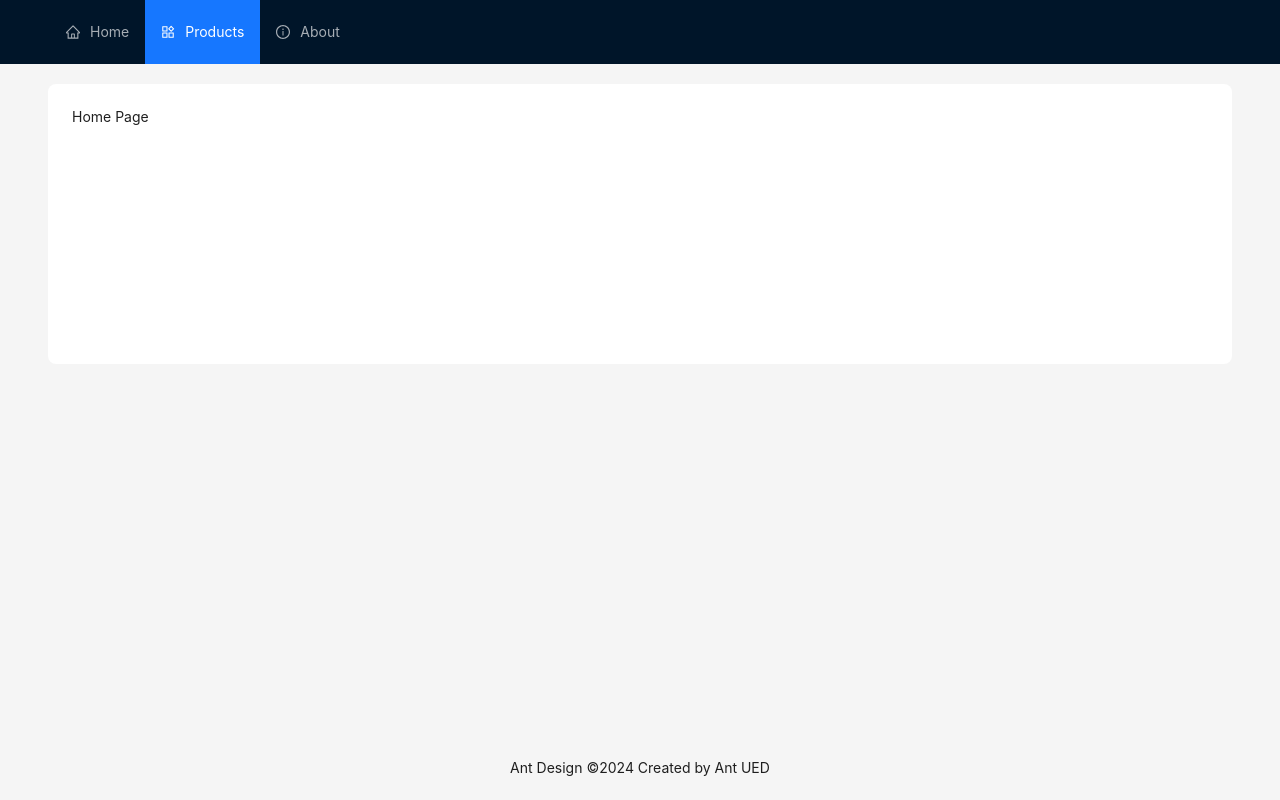
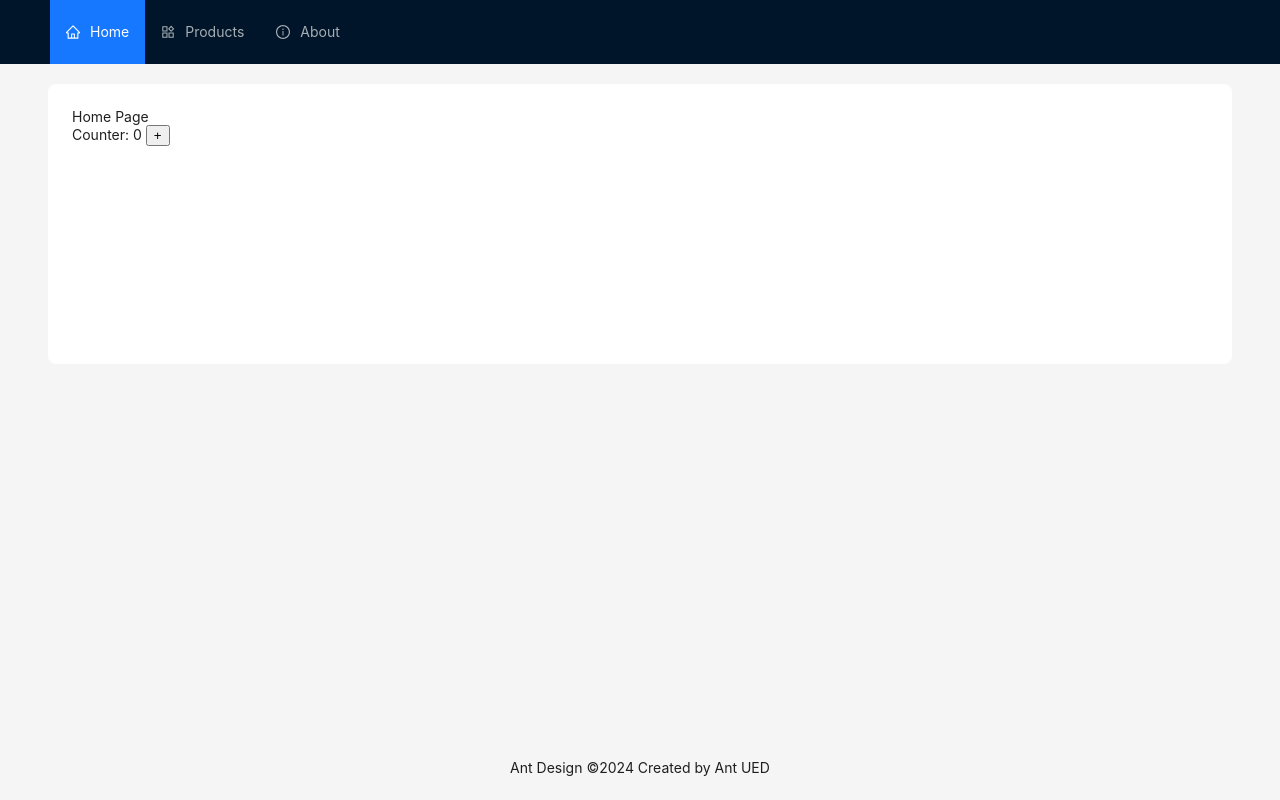
Before and after one commit to vladtymo/React-Shop-SPD221, a React (Create React App) app: page / in a window 1280 px wide. Built offline with nearby package versions, Linux system fonts and the light colour scheme.

Commit message:
Counter example

```diff
--- a/src/App.css
+++ b/src/App.css
@@ -7,3 +7,7 @@
   flex-direction: column;
   min-height: 100vh;
 }
+
+.red {
+  color: red;
+}
--- a/src/App.js
+++ b/src/App.js
@@ -15,7 +15,6 @@ const App = () => {
   return (
     <Layout className='Layout'>
       <Header />
-
       <Content
         style={{
           padding: '0 48px',
--- /dev/null
+++ b/src/components/Counter.js
@@ -0,0 +1,21 @@
+import React, { useState } from 'react'
+
+export default function Counter() {
+
+    const [count, setCount] = useState(0);
+
+    const increment = () => {
+        // ++count;             // does not change DOM HTML
+        setCount(count + 1);    // change DOM HTML
+        console.log(count);
+    }
+
+    return (
+        <>
+            <div>
+                <span className={count > 10 ? "red" : ""}>Counter: {count} </span>
+                <button onClick={increment}>+</button>
+            </div>
+        </>
+    )
+}
--- a/src/components/Header.js
+++ b/src/components/Header.js
@@ -34,7 +34,7 @@ export default function Header() {
             <Menu
                 theme="dark"
                 mode="horizontal"
-                defaultSelectedKeys={['2']}
+                defaultSelectedKeys={['1']}
                 items={items}
                 style={{
                     flex: 1,
--- a/src/components/Home.js
+++ b/src/components/Home.js
@@ -1,7 +1,11 @@
 import React from 'react'
+import Counter from './Counter'
 
 export default function Home() {
     return (
-        <div>Home Page</div>
+        <>
+            <div>Home Page</div>
+            <Counter />
+        </>
     )
 }
--- a/src/components/Products.js
+++ b/src/components/Products.js
@@ -7,6 +7,7 @@ export default function Products() {
 
     const [products, setProducts] = useState([]);
 
+    // starts on component mount
     useEffect(() => {
         fetch(api)
             .then(res => res.json())
@@ -16,6 +17,11 @@ export default function Products() {
                 setProducts(data.products); // update HTML
             });
     }, []);
+
+    // starts on products changed
+    // useEffect(() => {
+    //     console.log("Component updated!");
+    // }, [products]);
 
     return (
         <>
```
